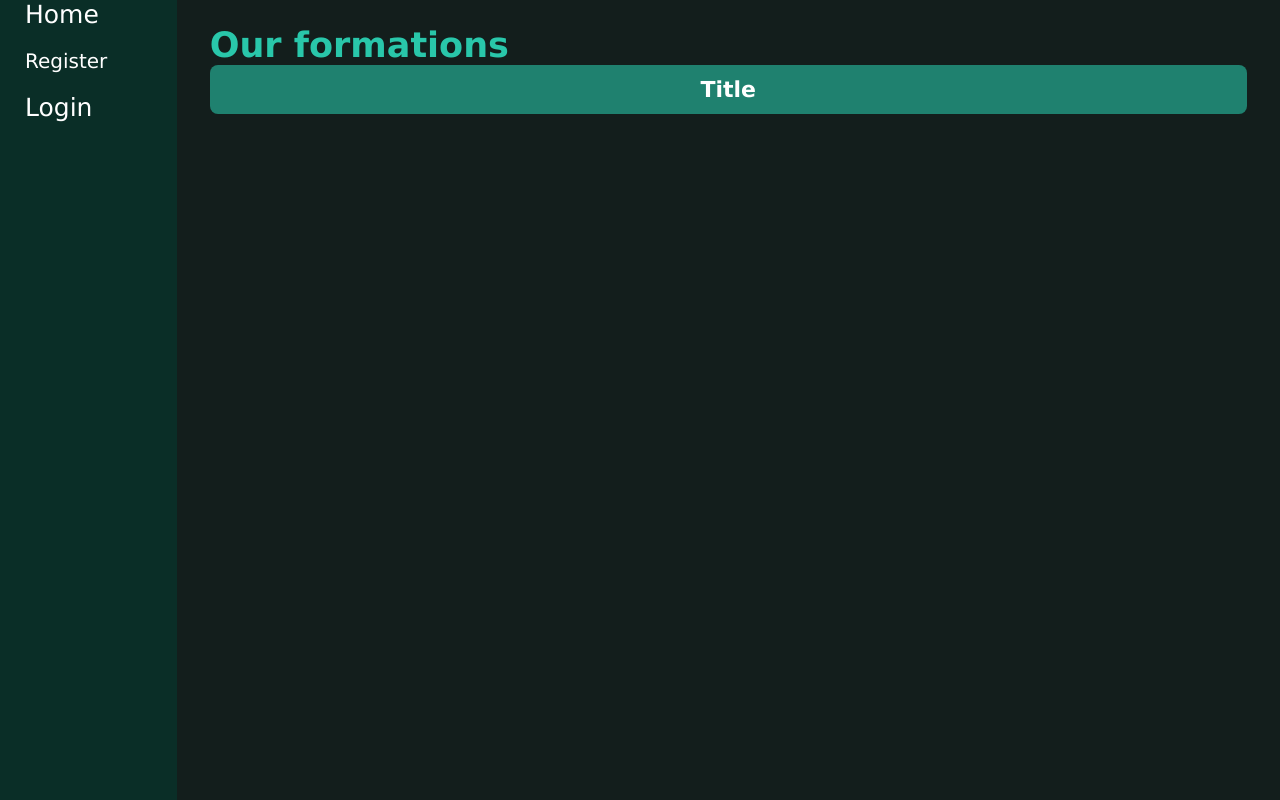
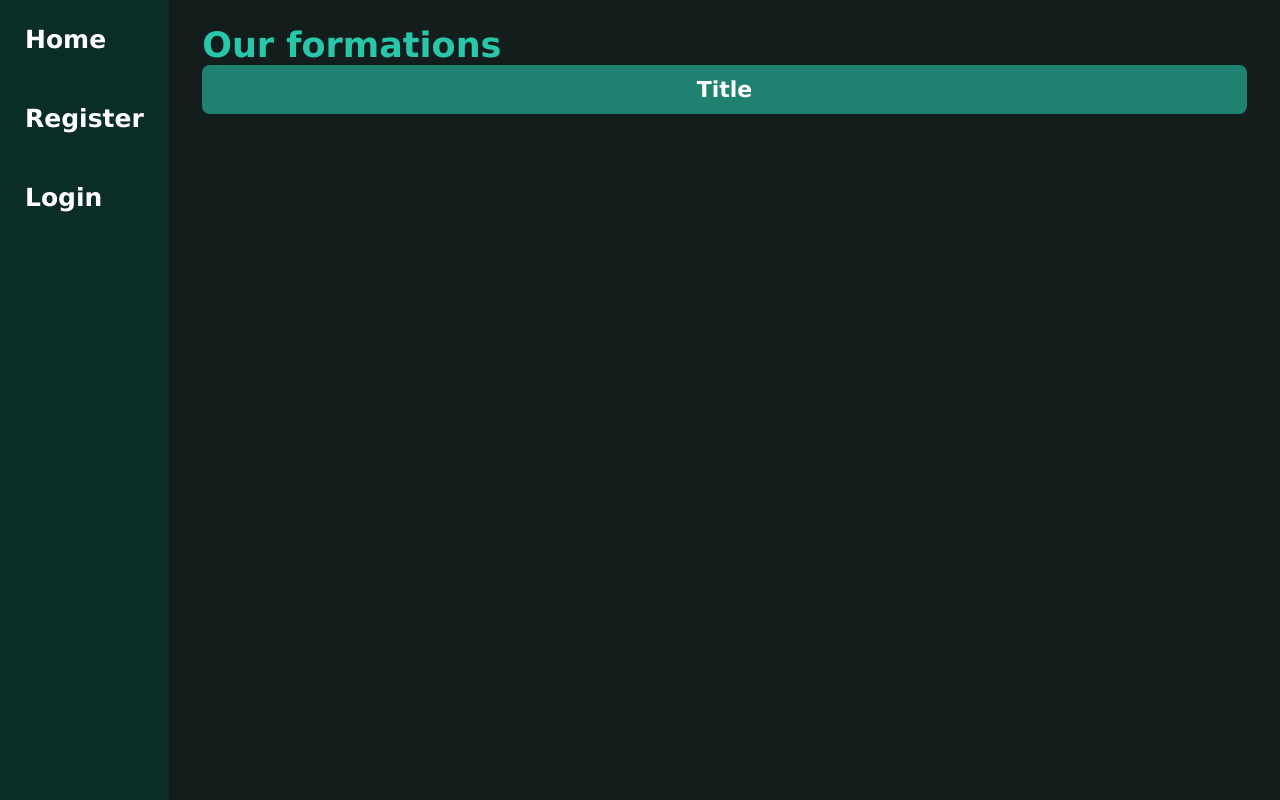
Before and after one commit to Molina-Q/SfSession, a Symfony app: template templates/formation/index.html.twig in a window 1280 px wide. Run offline with Twig, Linux system fonts and the light colour scheme; the template is opened without the code that fills it, so the values that code supplies are empty; some libraries are stand-ins or nearby versions.

Commit message:
Update css

```diff
--- a/public/css/style.css
+++ b/public/css/style.css
@@ -50,13 +50,19 @@ main {
     font-weight: var(--weight-bold);
 }
 
+.secondary-title {
+    color: var(--secondary-color-text);
+    font-size: var(--font-size-big);
+font-weight:normal;
+}
+
 em {
     font-weight: var(--weight-black);
 }
 
 /************************* Header *************************/
 /**********************************************************/
-header {
+nav {
     flex: 0.8;
     height: 100vh;
 
@@ -66,31 +72,31 @@ header {
     background-color: var(--secondary-background);
 }
 
-header a:first-child {
-    font-size: 25px;
-    margin-bottom: 20px;
+nav a {
+    padding: 0 25px ;
+    text-decoration: none;
+    color: var(--secondary-color-text);
 }
 
-header a:last-child {
+nav .nav-main {
     font-size: 25px;
-    margin-top: 20px;
+    font-weight: var(--weight-bold);
+    margin: 25px 0;
+    transition: 0.3s;
 }
 
-header a:not(:first-child, :last-child) {
+nav a:hover {
+    color: var(--primary-color-text);
+    transition: 0.3s;
+}
+
+nav a:not(.nav-main) {
     font-size: 20px;
     transition: 0.3s;
 }
 
-header a:not(:first-child, :last-child):hover {
-    color: var(--primary-color-text);
-    transition: 0.3s;
-}
 
-header a {
-    padding: 0 25px ;
-    text-decoration: none;
-    color: var(--secondary-color-text);
-}
+
 
 /************************* Wrapper ***************************/
 /*************************************************************/
@@ -162,12 +168,24 @@ header a {
     position: relative;
 }
 
-.table-row:first-child {
+.table-free {
+    padding: 0 15%;
+    display: flex;
+    flex-direction: column;
+    justify-content: space-around;
+
+
+    background-color: var(--secondary-background);
+
+    position: relative;
+}
+
+.table-row:first-child, .table-free:first-child {
     border-top-left-radius: 8px ;
     border-top-right-radius: 8px ;
 }
 
-.table-row:last-child {
+.table-row:last-child, .table-free:last-child {
     border-bottom-left-radius: 8px ;
     border-bottom-right-radius: 8px ;
 }
--- a/templates/base.html.twig
+++ b/templates/base.html.twig
@@ -16,30 +16,31 @@
     <body>
         {% block header %}
         <header>
-            <a href="{{ path('app_home') }}">Home</a>
+            <nav>
+                <a href="{{ path('app_home') }}" class="nav-main">Home</a>
 
                 {% if app.user %}
 
-                <a href="{{ path('app_formation') }}">Formations</a>
+                    <a href="{{ path('app_formation') }}"><i class="fa-solid fa-caret-right"></i> Formations</a>
 
-                <a href="{{ path('app_session') }}">Sessions</a>
+                    <a href="{{ path('app_session') }}"><i class="fa-solid fa-caret-right"></i> Sessions</a>
 
-                <a href="{{ path('app_tag') }}">Tags and Modules</a>
+                    <a href="{{ path('app_tag') }}"><i class="fa-solid fa-caret-right"></i> Tags and Modules</a>
 
-                <a href="{{ path('app_user') }}">Students</a>
+                    <a href="{{ path('app_user') }}"><i class="fa-solid fa-caret-right"></i> Students</a>
 
-                <a href="{{ path('app_logout') }}">Logout</a>
+                    <a href="{{ path('app_logout') }}" class="nav-main">Logout</a>
 
                 {% else %}
-                <a href="{{ path('app_register') }}">
+                    <a href="{{ path('app_register') }}" class="nav-main">
                         Register
                     </a>
 
-                <a href="{{ path('app_login') }}">
+                    <a href="{{ path('app_login') }}" class="nav-main">
                         Login
                     </a>
                 {% endif %}
-
+            </nav>
         </header>
         {% endblock %}
 
--- a/templates/formation/create.html.twig
+++ b/templates/formation/create.html.twig
@@ -9,7 +9,6 @@
 
     <h1>Create a formation</h1>
 
-
     {# read and display all flash messages #}
     {% for label, messages in app.flashes %}
         {% for message in messages %}
@@ -17,6 +16,7 @@
                 {{ message }}
             </div>
         {% endfor %}
+
     {% endfor %}
 
     {{ form_start(createFormationForm) }}
--- a/templates/formation/index.html.twig
+++ b/templates/formation/index.html.twig
@@ -9,7 +9,9 @@
     <h1 class="primary-title">Our formations</h1>
 
     {% if is_granted('ROLE_ADMIN') %}
-        <a href="{{ path('create_formation') }}">Create formation <b>+</b></a>
+    <div class="create-entities">
+        <a href="{{ path('create_formation') }}"><p>Create formation <b>+</b></p></a>
+    </div>
     {% endif %}
 
     <div class="table-list">
@@ -21,9 +23,19 @@
         {% for formation in formations %}
 
             <div class="table-row">
-                <p class="table-item">{{ formation }}</p>
+                <a href="{{ path('list_session', {id:formation.id}) }}" class="table-item">
+                    <p>{{ formation }}</p>
+                </a>
                 {# later nb sessions will be put #}
+                <a href="{{ path('update_formation', {id: formation.id}) }}">
+                    <i class="fa-solid fa-pen-to-square"></i>
+                </a>
+
+                <a href="">
+                    <i class="fa-solid fa-xmark"></i>
+                </a>
             </div>
+
         {% endfor %}
 
     </div>
--- a/templates/home/index.html.twig
+++ b/templates/home/index.html.twig
@@ -29,7 +29,7 @@
             <div class="home-formation-items">
                 <p><strong>{{ formation }}</strong></p>
 
-                <a href="">
+                <a href="{{ path('list_session', {id:formation.id}) }}">
                     details
                 </a>
             </div>
--- a/templates/module/create.html.twig
+++ b/templates/module/create.html.twig
@@ -1,6 +1,6 @@
 {% extends 'base.html.twig' %}
 
-{% block title %}Create a modukle{% endblock %}
+{% block title %}Create a module{% endblock %}
 
 {% block metadesc %}Create a module via the form{% endblock %}
 {% block pageWrapper %}create-module{% endblock %}
@@ -18,7 +18,6 @@
             </div>
         {% endfor %}
     {% endfor %}
-    <div class="form-create">
         {{ form_start(createModuleForm) }}
             {{ form_errors(createModuleForm) }}
 
@@ -29,6 +28,5 @@
 
             <button type="submit" class="form-btn-submit" >Submit</button>
         {{ form_end(createModuleForm) }}
-    </div>
 
 {% endblock %}
--- a/templates/module/index.html.twig
+++ b/templates/module/index.html.twig
@@ -8,8 +8,10 @@
     <h1 class="primary-title">Our modules</h1>
 
         {% if is_granted('ROLE_ADMIN') %}
-        <a href="{{ path('create_module') }}">Create module <b>+</b></a>
-        <a href="{{ path('create_tag') }}">Create tag <b>+</b></a>
+        <div class="create-entities">
+            <a href="{{ path('create_module') }}">Create module <b>+</b></a>
+            <a href="{{ path('create_tag') }}">Create tag <b>+</b></a>
+        </div>
         {% endif %}
 
     <div class="table-list">
--- a/templates/registration/register.html.twig
+++ b/templates/registration/register.html.twig
@@ -11,7 +11,7 @@
     {{ form_start(registrationForm) }}
         {{ form_errors(registrationForm) }}
 
-        <div class="form-content">
+
         {{ form_row(registrationForm.last_name) }}
         {{ form_row(registrationForm.first_name) }}
 
@@ -25,7 +25,7 @@
         {{ form_row(registrationForm.plainPassword) }}
 
         {{ form_row(registrationForm.agreeTerms) }}
-        </div>
+
 
         <button type="submit" class="form-btn-submit">Register</button>
     {{ form_end(registrationForm) }}
--- a/templates/tag/create.html.twig
+++ b/templates/tag/create.html.twig
@@ -21,7 +21,6 @@
         {% endfor %}
     {% endfor %}
 
-<div class="form-create">
     {{ form_start(createTagForm) }}
         {{ form_errors(createTagForm) }}
 
@@ -31,6 +30,5 @@
 
         <button type="submit" class="form-btn-submit" >Submit</button>
     {{ form_end(createTagForm) }}
-</div>
 
 {% endblock %}
```
Also changed, not shown: other parts of public/css/style.css (+39 -10 lines), templates/session/index.html.twig (+5 -2 lines), templates/tag/index.html.twig (+27 -2 lines), templates/user/details.html.twig (+24 -6 lines), templates/user/index.html.twig (+29 -2 lines). Lines whose indentation alone changed are shown as unchanged.
